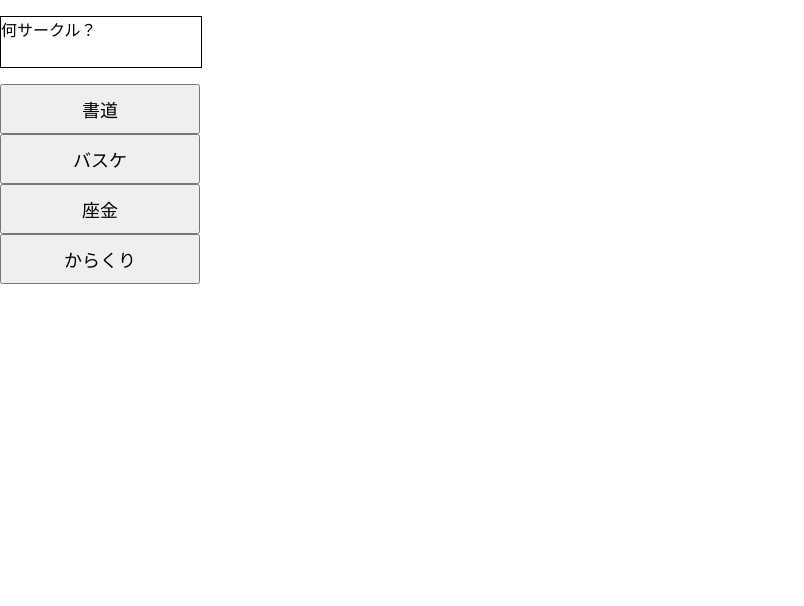
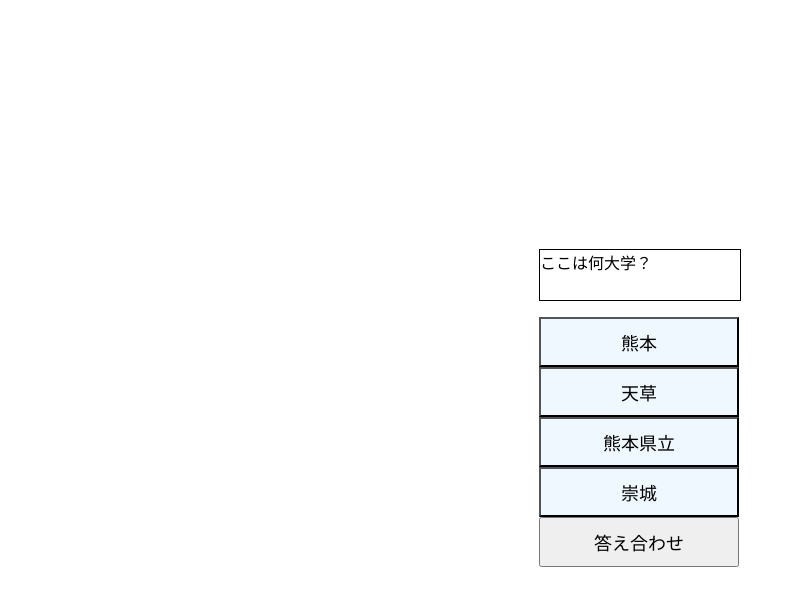
Before and after one commit to AoiYamashita/KarakuriQuiz, a React (Create React App) app: page / in a window 1280 px wide. Shown: the top 606 px of the page, without its empty margins (0-804 px from the left). Built offline with nearby package versions, Linux system fonts and the light colour scheme; the HTML template or start-up script is replaced by a standard one.

Commit message:
make push button

```diff
--- a/src/App.css
+++ b/src/App.css
@@ -1,38 +1,6 @@
-/* .App {
-  text-align: center;
+.Quiz{
+    position: absolute;
+    top: 50%;
+    left: 50%;
+    translate: -50% -50%;
 }
-
-.App-logo {
-  height: 40vmin;
-  pointer-events: none;
-}
-
-@media (prefers-reduced-motion: no-preference) {
-  .App-logo {
-    animation: App-logo-spin infinite 20s linear;
-  }
-}
-
-.App-header {
-  background-color: #282c34;
-  min-height: 100vh;
-  display: flex;
-  flex-direction: column;
-  align-items: center;
-  justify-content: center;
-  font-size: calc(10px + 2vmin);
-  color: white;
-}
-
-.App-link {
-  color: #61dafb;
-}
-
-@keyframes App-logo-spin {
-  from {
-    transform: rotate(0deg);
-  }
-  to {
-    transform: rotate(360deg);
-  }
-} */
--- a/src/App.js
+++ b/src/App.js
@@ -1,39 +1,16 @@
 import './App.css';
-import { useState, useRef } from "react";
-import Question from "./QuizData.json"
-import Choice from "./Choice"
-import QuizText from "./QuizText"
-import {v4 as uuidv4} from "uuid";
+import Quiz from "./QuizComponent/Quiz"
 
 
 function App() {
-  const [Choices,setChoices] = useState([]);
 
-  const ChoiceNum = 4;
-  const QuestionId = Math.floor(Math.random()*5);
-
-  const Quiz = Question["Question"+QuestionId];
-  var QuizChoice = [...Quiz["choice"]];
-  var ansFlag = Math.floor(Math.random()*ChoiceNum);
-  for(var i = 0;i < ChoiceNum;i++){
-    const randomNum = Math.floor(Math.random()*(QuizChoice.length));
-    if(i === ansFlag){
-      Choices.push({text:Quiz["ans"] , isAns:true , id:uuidv4()});
-    }
-    else{
-      Choices.push({text:QuizChoice[randomNum] , isAns:false , id:uuidv4()});
-      QuizChoice.splice(randomNum,1);
-    }
-  }
-  return (
-    <div className="App">
-      <QuizText text={Quiz["text"]}/>
-      <Choice item={Choices[0]}/>
-      <Choice item={Choices[1]}/>
-      <Choice item={Choices[2]}/>
-      <Choice item={Choices[3]}/>
-    </div>
-  );
+    return (
+        <div className="App">
+            <div className = "Quiz">
+                <Quiz />
+            </div>
+        </div>
+    );
 }
 
 export default App;
--- a/src/Choice.jsx
+++ /dev/null
@@ -1,21 +0,0 @@
-import React from 'react'
-import { useState, useRef } from "react";
-import "./ChoiceButton.css"
-
-const Choice = ({item}) => {
-    const [ButtonStyle,SetButtonStyle] = useState({backgroundColor:"whitegray"});
-    const Choice = item.text;
-    const OnClickHandle = () => {
-        if(item.isAns)
-            SetButtonStyle({backgroundColor:"blue"});
-        else
-            SetButtonStyle({backgroundColor:"red"});
-    }
-    return (
-        <div>
-            <button style = {ButtonStyle} onClick={OnClickHandle}>{Choice}</button>
-        </div>
-    )
-}
-
-export default Choice
--- /dev/null
+++ b/src/QuizComponent/Choice.jsx
@@ -0,0 +1,17 @@
+import React from 'react'
+import { useState, useRef } from "react";
+import "./ChoiceButton.css"
+
+const Choice = ({item,ButtonStyle,ClickHandle}) => {
+    const Choice = item.text;
+    const onClickHandle = () => {
+        ClickHandle(item.id);
+    }
+    return (
+        <div>
+            <button style = {ButtonStyle[item.id]} onClick={onClickHandle} key={item.id}>{Choice}</button>
+        </div>
+    )
+}
+
+export default Choice
--- /dev/null
+++ b/src/QuizComponent/Quiz.jsx
@@ -0,0 +1,68 @@
+import React from 'react'
+import { useState, useRef } from "react";
+import Question from "../QuizData.json"
+import Choice from "./Choice"
+import QuizText from "./QuizText"
+import Submit from "./Submit"
+import {v4 as uuidv4} from "uuid";
+
+const Quiz = () => {
+    const ChoiceNum = 4;
+
+    const ButtonStateInit = () => {
+        const UC = [];
+        for(var i = 0;i < ChoiceNum;i++)
+            UC.push({backgroundColor:"aliceblue"});
+        return UC;
+    }
+
+    const QuestionInit = () => {
+        const QuestionId = Math.floor(Math.random()*5);
+        const Quiz = Question["Question"+QuestionId];
+        var QuizChoice = [...Quiz["choice"]];
+        var ansFlag = Math.floor(Math.random()*ChoiceNum);
+
+        const ChoiceButttonText = [];
+
+        for(var i = 0;i < ChoiceNum;i++){
+            const randomNum = Math.floor(Math.random()*(QuizChoice.length));
+            if(i === ansFlag){
+                ChoiceButttonText.push({text:Quiz["ans"] , isAns:true , id: i});
+            }
+            else{
+                ChoiceButttonText.push({text:QuizChoice[randomNum] , isAns:false , id: i});
+                QuizChoice.splice(randomNum,1);
+            }
+        }
+        return {QuestionText: Quiz["text"],ChoiceButton:ChoiceButttonText};
+    }
+
+    const [ButtonState,setButtonState] = useState(ButtonStateInit());
+    const [Choices,setChoices] = useState(QuestionInit());
+
+    const UserClickHandle = (id) => {
+        const ChoicesButton = [...Choices.ChoiceButton];
+        setButtonState(ChoicesButton.map((CC) => CC.id === id ? {backgroundColor:"green"} : {backgroundColor:"aliceblue"}));
+    };
+
+    const ButtonsGen = () => {
+        const Button = [];
+        for(var i = 0;i < ChoiceNum;i++)
+            Button.push(<Choice item={Choices.ChoiceButton[i]} ButtonStyle={ButtonState} ClickHandle = {UserClickHandle} key={Choices.ChoiceButton[i].id}/>);
+        return Button;
+    };
+
+    const ClickSubmit = () => {
+
+    }
+
+    return (
+        <div>
+            <QuizText text={Choices.QuestionText}/>
+            {ButtonsGen()}
+            <Submit onClick = {ClickSubmit}/>
+        </div>
+    )
+}
+
+export default Quiz
--- /dev/null
+++ b/src/QuizComponent/Submit.jsx
@@ -0,0 +1,16 @@
+import React from 'react'
+
+const Submit = (onClick) => {
+    const onClickHandle = () => {
+        onClick();
+    }
+    return (
+        <div>
+            <button onClick={onClickHandle}>
+                答え合わせ
+            </button>
+        </div>
+    )
+}
+
+export default Submit
```
Also changed, not shown: src/QuizComponent/QuizText.jsx (renamed from src/QuizText.jsx, +5 -5 lines), src/QuizComponent/ChoiceButton.css (renamed from src/ChoiceButton.css), src/QuizComponent/QuizText.css (renamed from src/QuizText.css).
